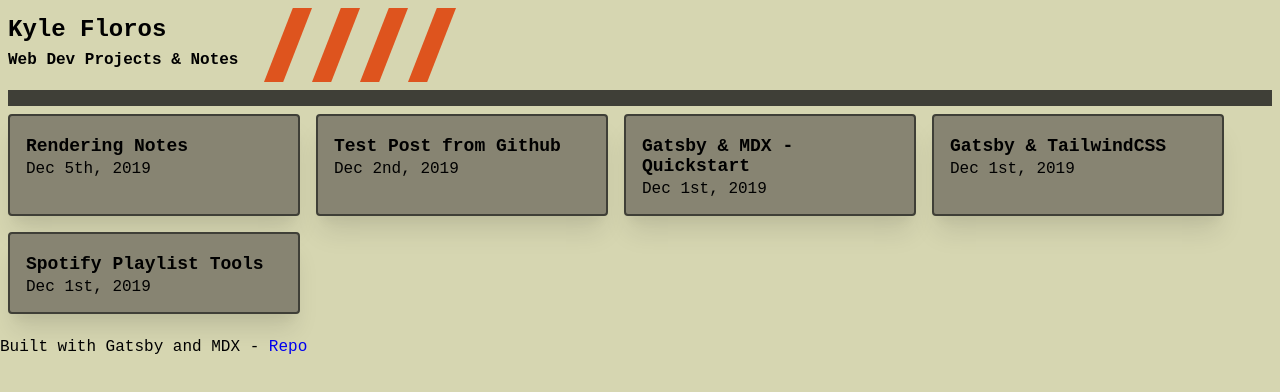
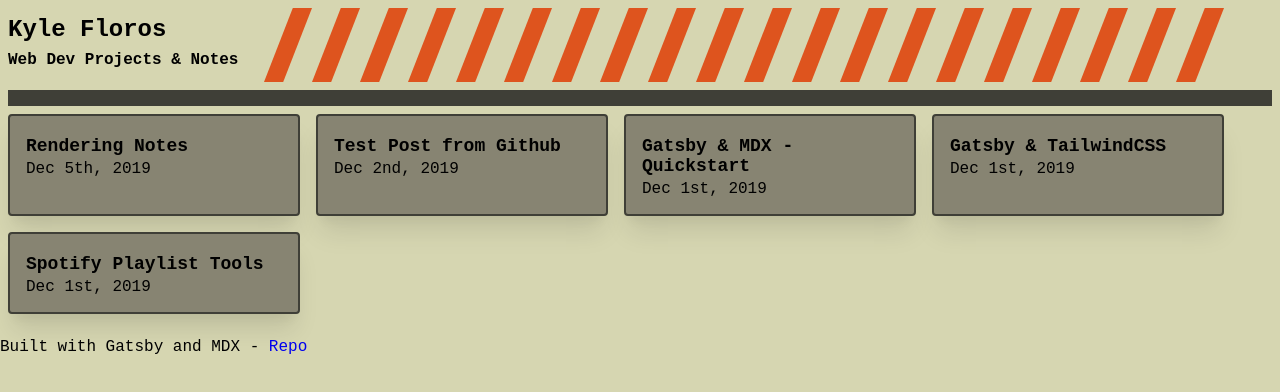
Before and after one commit to kylefloros/portfolio, a Gatsby site: page / in a window 1280 px wide. Built offline with nearby package versions, Linux system fonts and the light colour scheme; Gatsby itself is replaced by a stand-in of ours.

Commit message:
Fixed initial numBars state value

```diff
--- a/src/pages/index.js
+++ b/src/pages/index.js
@@ -9,7 +9,9 @@
 export default () => {
   const response = useStaticQuery(getContent)
   const posts = response.allMdx.edges
-  const [numBars, setNumBars] = React.useState(4)
+  const [numBars, setNumBars] = React.useState(
+    typeof window !== undefined ? Math.floor((window.innerWidth - 274) / 48) : 0
+  )
   React.useEffect(() => {
     function handleResize() {
       if (typeof window !== undefined) {
@@ -45,6 +47,7 @@
               className="no-underline"
               href="https://github.com/kylefloros/portfolio"
               target="_blank"
+              rel="noopener noreferrer"
             >
               {" "}
               Repo
```
